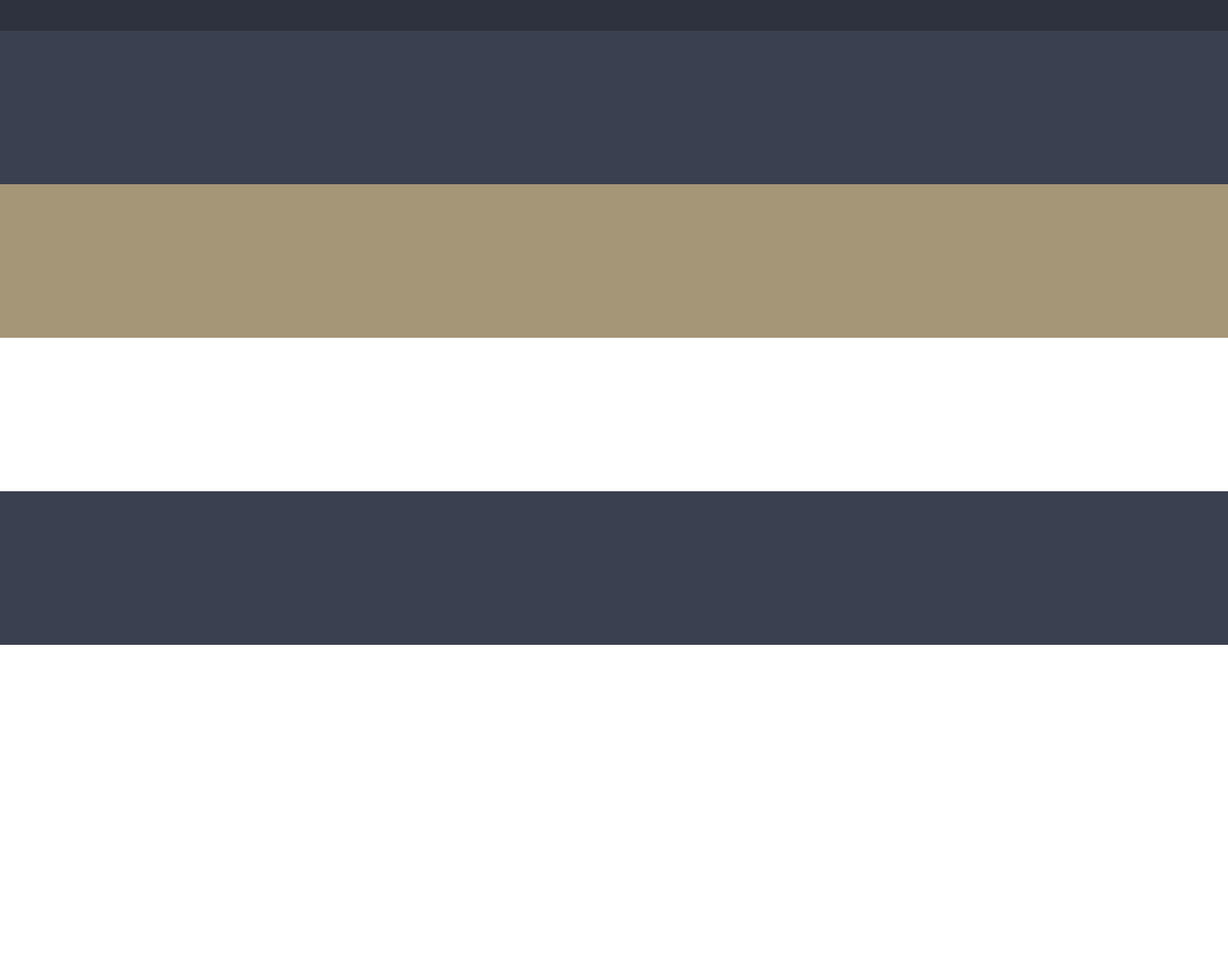
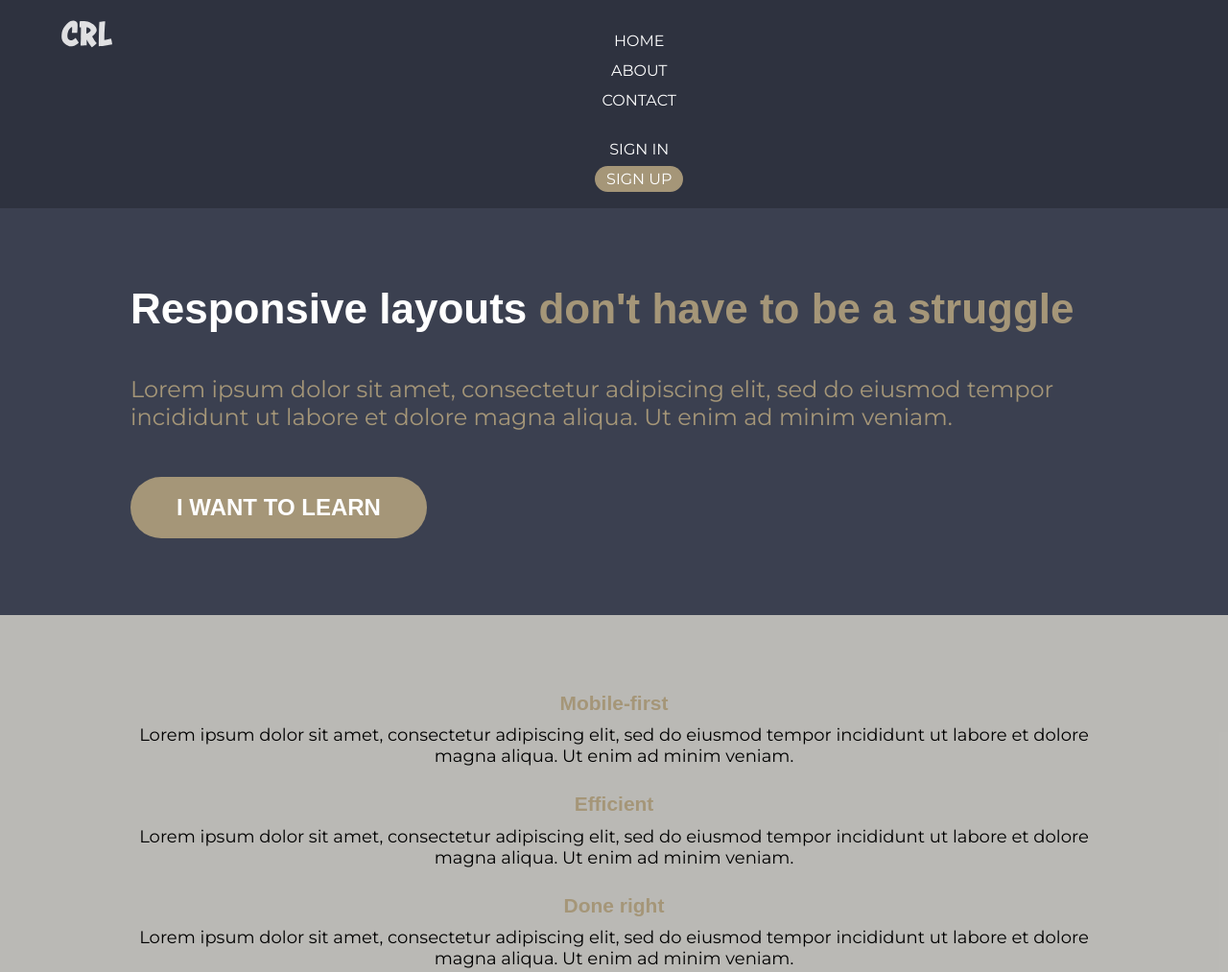
Before and after one commit to detomdev/KPFinalChallenge, a plain HTML site: page index.html in a window 1280 px wide. Shown: the top 1013 px of the page at 96% size. Before the commit the page ends 800 px from the top, so only its background shows below. Drawn offline with Linux system fonts and the light colour scheme.

Commit message:
Adding section two

```diff
--- a/index.html
+++ b/index.html
@@ -14,13 +14,72 @@
 	</head>
 	<body>
 		<header>
-			<nav></nav>
+			<div class="container row">
+				<a class="logo" href="#">
+					<img src="img/logo.svg" alt="conquering responsive layouts" />
+				</a>
+				<nav class="nav">
+					<ul class="nav__list nav__list--primary">
+						<li class="nav__item"><a href="#" class="nav__link">Home</a></li>
+						<li class="nav__item"><a href="#" class="nav__link">About</a></li>
+						<li class="nav__item"><a href="#" class="nav__link">Contact</a></li>
+					</ul>
+					<ul class="nav__list nav__list--secondary">
+						<li class="nav__item"><a href="#" class="nav__link">Sign In</a></li>
+						<li class="nav__item"><a href="#" class="nav__link nav__link--button">Sign up</a></li>
+					</ul>
+				</nav>
+			</div>
 		</header>
 		<section class="hero">
-			<div class="container"></div>
+			<div class="container">
+				<div class="hero__text">
+					<h1>Responsive layouts <span> don't have to be a struggle</span></h1>
+					<p>
+						Lorem ipsum dolor sit amet, consectetur adipiscing elit, sed do eiusmod tempor incididunt ut labore et
+						dolore magna aliqua. Ut enim ad minim veniam.
+					</p>
+					<a href="#" class="btn">I want to learn</a>
+				</div>
+			</div>
 		</section>
-		<section class="sect-one"></section>
-		<section class="sect-two"></section>
+		<section class="section-one">
+			<div class="container">
+				<h2 class="intro-title">Mobile-first</h2>
+				<p>
+					Lorem ipsum dolor sit amet, consectetur adipiscing elit, sed do eiusmod tempor incididunt ut labore et
+					dolore magna aliqua. Ut enim ad minim veniam.
+				</p>
+
+				<h2 class="intro-title">Efficient</h2>
+				<p>
+					Lorem ipsum dolor sit amet, consectetur adipiscing elit, sed do eiusmod tempor incididunt ut labore et
+					dolore magna aliqua. Ut enim ad minim veniam.
+				</p>
+
+				<h2 class="intro-title">Done right</h2>
+				<p>
+					Lorem ipsum dolor sit amet, consectetur adipiscing elit, sed do eiusmod tempor incididunt ut labore et
+					dolore magna aliqua. Ut enim ad minim veniam.
+				</p>
+			</div>
+		</section>
+		<section class="section-two">
+			<div class="container">
+				<h2 class="section-title">It doesn't have to be so hard</h2>
+				<p>
+					Lorem ipsum dolor sit amet, consectetur adipiscing elit, sed do eiusmod tempor incididunt ut labore et
+					dolore magna aliqua. Ut enim ad minim veniam. Lorem ipsum dolor sit amet, consectetur adipiscing elit,
+					sed do eiusmod tempor incididunt ut labore et dolore magna aliqua. Ut enim ad minim veniam.
+				</p>
+				<img src="img/the-image.jpg" alt="UX design sketches" class="hero__img" />
+				<p>
+					Lorem ipsum dolor sit amet, consectetur adipiscing elit, sed do eiusmod tempor incididunt ut labore et
+					dolore magna aliqua. Ut enim ad minim veniam. Lorem ipsum dolor sit amet, consectetur adipiscing elit,
+					sed do eiusmod tempor incididunt ut labore et dolore magna aliqua. Ut enim ad minim veniam.
+				</p>
+			</div>
+		</section>
 	</body>
 	<footer></footer>
 </html>
--- a/style.css
+++ b/style.css
@@ -4,11 +4,24 @@
 	--clr-med: #3b4050;
 	--clr-gray: #6f737f;
 	--clr-light: #a59678;
+	--clr-light-fade: rgba(186, 185, 181, 0.993);
+
 	--clr-white: #fff;
 
 	/* fonts */
 	--ff-sans-Bold: "Oswald Bold", sans-serif;
 	--ff-sans-Regular: "Montserrat", sans-serif;
+
+	/* font-sizes */
+	--fs-90px: 5.625rem;
+	--fs-44px: 2.75rem;
+	--fs-42px: 2.625rem;
+	--fs-36px: 2.25rem;
+	--fs-30px: 1.875;
+	--fs-24px: 1.5rem;
+	--fs-21px: 1.31rem;
+	--fs-18px: 1.125rem;
+	--fs-16px: 1rem;
 }
 
 *,
@@ -33,7 +46,7 @@ picture {
 body {
 	margin: 0;
 	font-family: var(--ff-sans-Regular);
-	font-size: 1.3rem;
+	font-size: var(--fs-21px);
 }
 
 img {
@@ -41,8 +54,32 @@ img {
 	display: block;
 }
 
+h1 {
+	color: var(--clr-white);
+	font-size: var(--fs-44px);
+	font-family: var(--ff-sans-Bold);
+	margin-bottom: 1em;
+}
+
+span {
+	color: var(--clr-light);
+}
+
+.btn {
+	display: inline-block;
+	text-decoration: none;
+	text-transform: uppercase;
+	color: var(--clr-white);
+	font-size: var(--fs-24px);
+	font-family: var(--ff-sans-Bold);
+	font-weight: 900;
+	background-color: var(--clr-light);
+	padding: 0.75em 2em;
+	border-radius: 100px;
+}
+
 .container {
-	width: 80%;
+	width: 90%;
 	max-width: 1200px;
 	margin: 0 auto;
 }
@@ -52,25 +89,99 @@ img {
 	justify-content: space-between;
 }
 
-nav {
+header {
 	background-color: var(--clr-dark);
-	padding: 1rem;
+	padding: 1em 0;
+	text-align: center;
 }
 
+.logo {
+	height: 30px;
+}
+
+.nav {
+	width: 100%;
+	font-size: 1rem;
+}
+
+.nav__list {
+	margin: 0;
+	padding: 0;
+	list-style: none;
+}
+
+.nav__list--primary {
+	margin-bottom: 2em;
+}
+
+.nav__item {
+	margin-top: 0.75em;
+}
+
+.nav__link {
+	color: white;
+	text-transform: uppercase;
+	text-decoration: none;
+}
+
+.nav__link--button {
+	padding: 0.25em 0.75em;
+	background-color: var(--clr-light);
+	color: var(--clr-white);
+	border-radius: 100px;
+	text-transform: uppercase;
+	text-decoration: none;
+}
 .hero {
 	background-color: var(--clr-med);
 	padding: 5rem;
 }
 
-.sect-one {
-	background-color: var(--clr-light);
+.hero__text p {
+	color: var(--clr-light);
+	font-size: var(--fs-24px);
+	margin-bottom: 2em;
+}
+
+.section-one {
+	background-color: var(--clr-light-fade);
 	padding: 5rem;
 }
 
-.sect-two {
+.section-one p {
+	font-family: var(--ff-sans-Regular);
+	font-size: var(--fs-18px);
+	text-align: center;
+	margin-bottom: 1.5em;
+}
+
+.intro-title {
+	font-family: var(--ff-sans-Bold);
+	font-size: var(--fs-30px);
+	color: #a59678;
+	text-align: center;
+	margin-bottom: 0.5em;
+}
+
+.section-two {
 	padding: 5rem;
 }
 
+.section-title {
+	font-family: var(--ff-sans-Bold);
+	font-size: var(--fs-36px);
+	color: var(--clr-light);
+	margin-bottom: 1em;
+}
+
+.section-two p {
+	font-family: var(--ff-sans-Regular);
+	margin-bottom: 2em;
+}
+
+.section-two img {
+	margin-bottom: 1.5em;
+}
 footer {
 	background-color: var(--clr-med);
 	padding: 5rem;
```
